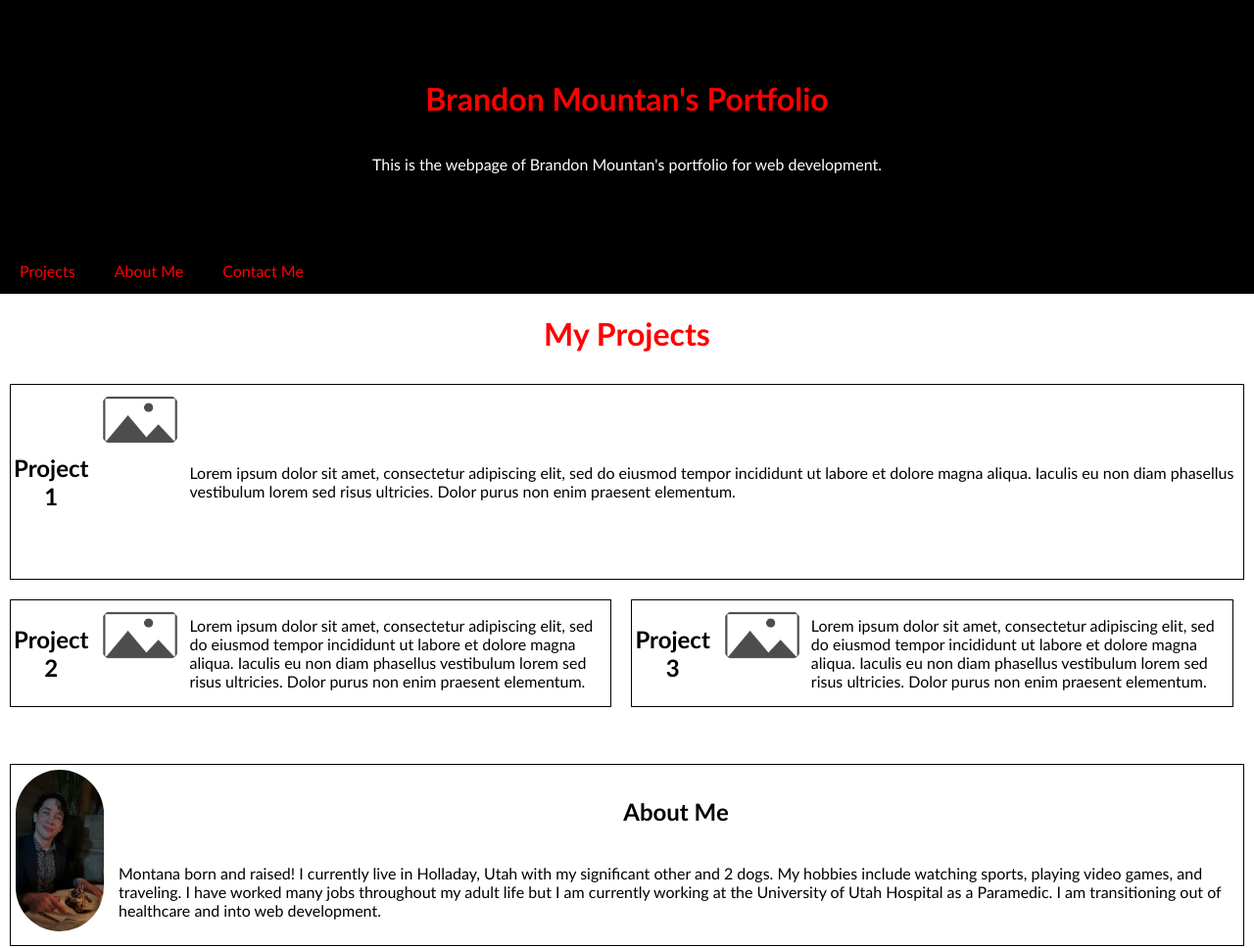
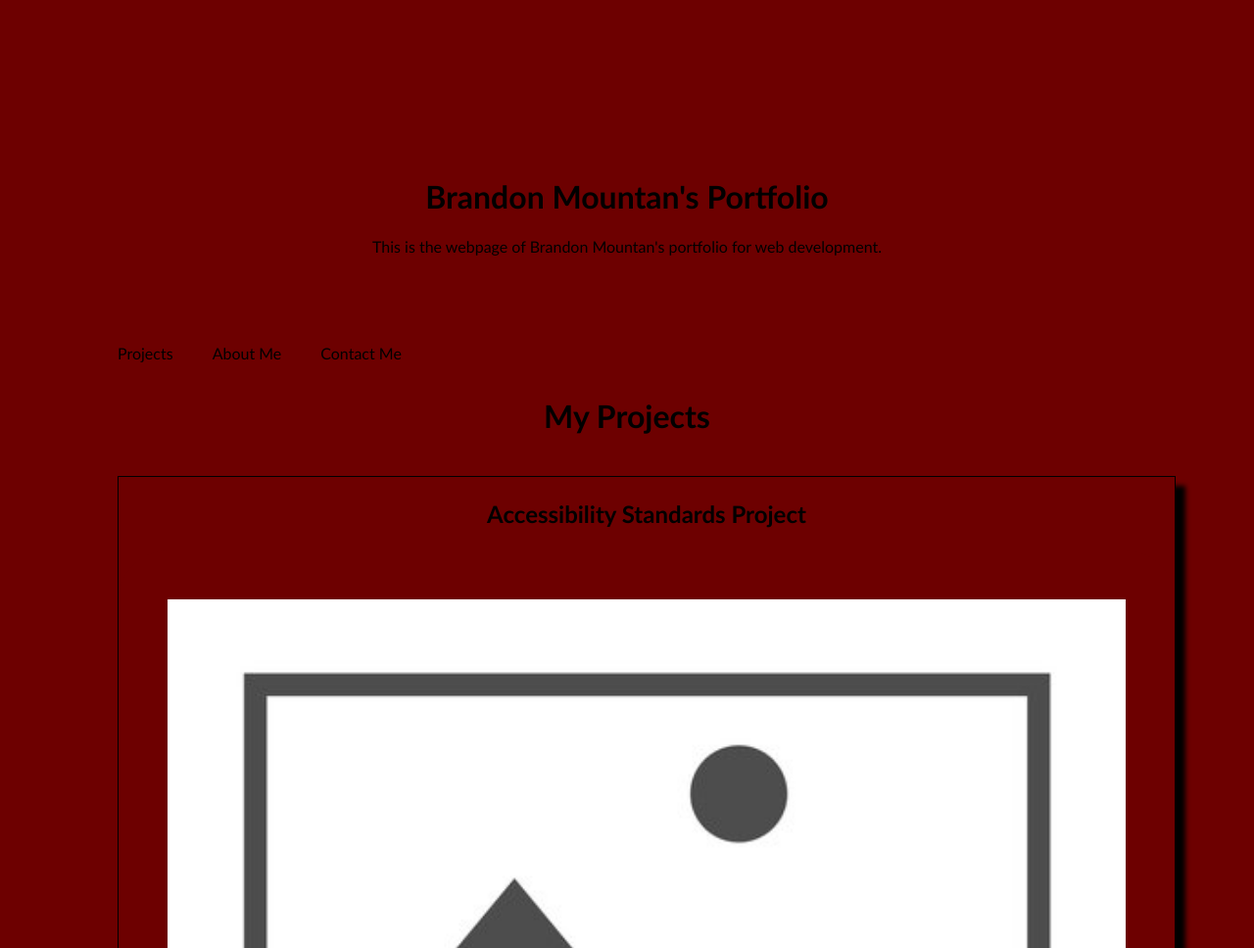
Before and after one commit to brandonmountan/brandon-mountan-portfolio, a plain HTML site: page index.html in a window 1280 px wide. Shown: the top 968 px of the page at 98% size. Drawn offline with Linux system fonts and the light colour scheme.

Commit message:
laptop changes

```diff
--- a/assets/style.css
+++ b/assets/style.css
@@ -1,85 +1,60 @@
 * {
     box-sizing: border-box;
-
+    background-color: rgb(109, 0, 0);
 }
 
 body {
-    margin: 0;
+    margin: 100px;
     font-family: 'Gill Sans', 'Gill Sans MT', Calibri, 'Trebuchet MS', sans-serif
 }
 
 header {
-    display: flex;
-    flex-wrap: wrap;
     text-align: center;
-    justify-content: center;
     padding: 60px;
-    background: black;
-    color: white;
 }
 
 nav {
     display: flex;
-    background-color: black;
 }
 
 nav a {
-    color: red;
     padding: 14px 20px;
     text-decoration: none;
-    text-align: center;
+    color: black;
 }
 
 img {
     display: flex;
     flex-wrap: wrap;
-    width: 100px;
+    width: 100%;
+    padding: 50px;
     border-radius: 50px;
-    padding: 5px;
-}
-
-p {
-    display: flex;
 }
 
 .flexbox-container {
     display: flex;
     flex-wrap: wrap;
+    justify-content: space-evenly;
 }
 
-.flexbox-item-1 {
-    display: flex;
-    height: 200px;
-    margin: 10px;
-    width: 100%;
-    border: 1px solid black;
+.sticker-big {
+    border: solid 1px black;
+    flex: 0 0 100%;
+    box-shadow: 10px 10px 5px black;
+    margin: 20px;
 }
 
-.flexbox-item-2 {
-    display: flex;
-    height: 25%;
-    margin: 10px;
-    width: 48%;
-    border: 1px solid black;
-}
-
-.flexbox-container-2 {
-    display: flex;
-    flex-direction: row;
-    border: 1px solid black;
-    margin: 10px;
-}
-
-.flexbox-item-3 {
-    display: flex;
-    flex-wrap: wrap;
+.sticker-small {
+    border: solid 1px black;
     padding: 10px;
-    justify-content: center;
+    flex: 0 0 45%;
+    box-shadow: 10px 10px 5px black;
+    margin: 20px;
+    text-align: center;
 }
 
 h1 {
     width: 100%;
-    color: red;
     text-align: center;
 }
 
@@ -91,10 +66,8 @@ h2 {
     padding: 3px;
 }
 
-p {
-    display: flex;
-    flex-wrap: wrap;
-    align-items: center;
+p, h4 {
+    text-align: center;
 }
 
 @media screen and (max-width: 992px) {
--- a/index.html
+++ b/index.html
@@ -25,31 +25,29 @@
 <main>
 
     <h1 id="MyProjects">My Projects</h1>
-    <div class="flexbox-container">
-        <div class="flexbox-item-1">
-            <h2>Project 1</h2>
-            <a href="https://google.com"><img src="./assets/images/placeholder_image.jpeg" alt="placeholder image"></a>
+    <section class="flexbox-container">
+        <div class="sticker-big">
+            <h2>Accessibility Standards Project</h2>
+            <a href="https://brandonmountan.github.io/module-01-accessibility-standards/"><img src="./assets/images/placeholder_image.jpeg" alt="placeholder image"></a>
             <p>Lorem ipsum dolor sit amet, consectetur adipiscing elit, sed do eiusmod tempor incididunt ut labore et dolore magna aliqua. Iaculis eu non diam phasellus vestibulum lorem sed risus ultricies. Dolor purus non enim praesent elementum.</p>
         </div>
-        <div class="flexbox-item-2">
+        <div class="sticker-small">
             <h2>Project 2</h2>
             <a href="https://google.com"><img src="./assets/images/placeholder_image.jpeg" alt="placeholder image"></a>
             <p>Lorem ipsum dolor sit amet, consectetur adipiscing elit, sed do eiusmod tempor incididunt ut labore et dolore magna aliqua. Iaculis eu non diam phasellus vestibulum lorem sed risus ultricies. Dolor purus non enim praesent elementum.</p>
         </div>
-        <div class="flexbox-item-2">
+        <div class="sticker-small">
             <h2>Project 3</h2>
             <a href="https://google.com"><img src="./assets/images/placeholder_image.jpeg" alt="placeholder image"></a>
             <p>Lorem ipsum dolor sit amet, consectetur adipiscing elit, sed do eiusmod tempor incididunt ut labore et dolore magna aliqua. Iaculis eu non diam phasellus vestibulum lorem sed risus ultricies. Dolor purus non enim praesent elementum.</p>
         </div>
-    </div>
+    </section>
 <br>
 <br>
-    <section class="flexbox-container-2">
-        <div>
-        <img src="./assets/images/Headshot.JPG" alt="headshot of Brandon Mountan">
-        </div>
-        <div class="flexbox-item-3">
+    <section class="flexbox-container">
+        <div class="sticker-big">
         <h2 id="AboutMe">About Me</h2>
+        <img src="./assets/images/profile (3).JPG" alt="headshot of Brandon Mountan">
         <br>
             <p>Montana born and raised! I currently live in Holladay, Utah with my significant other and 2 dogs. My hobbies include watching sports, playing video games,
                 and traveling. I have worked many jobs throughout my adult life but I am currently working at the University of Utah Hospital as a Paramedic. I am
@@ -58,10 +56,12 @@
         </div>
     </section>
 
+    <br>
+    <br>
+
 </main>
     <h4 id="ContactMe">Contact Me</h4>
-        <p>
-            Phone: 406.788.7048
+        <p> Phone: 406.788.7048
             <br>
             Email: brandonmountan1@gmail.com
         </p>
```
Also changed, not shown: assets/images/Headshot.JPG (deleted), assets/images/profile (3).JPG (added).
